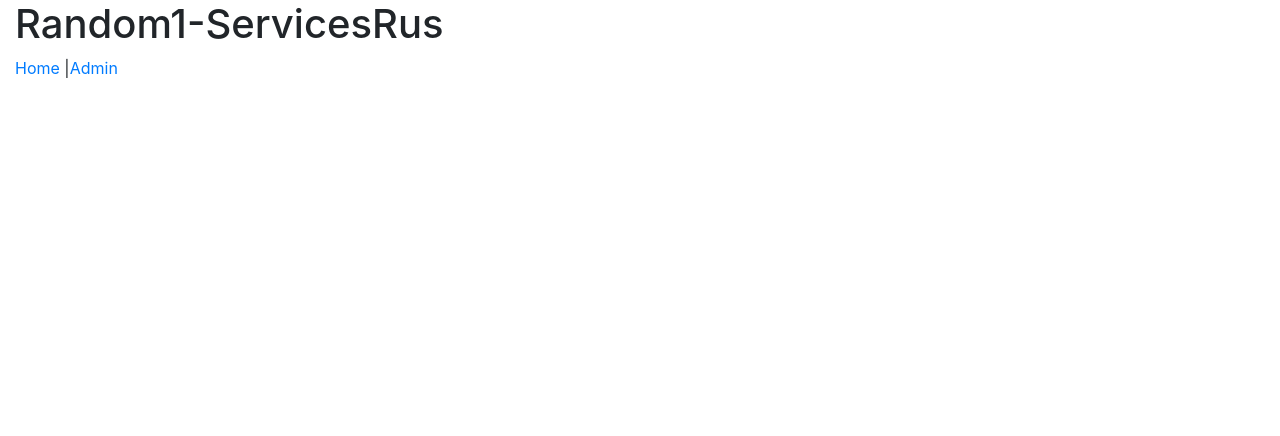
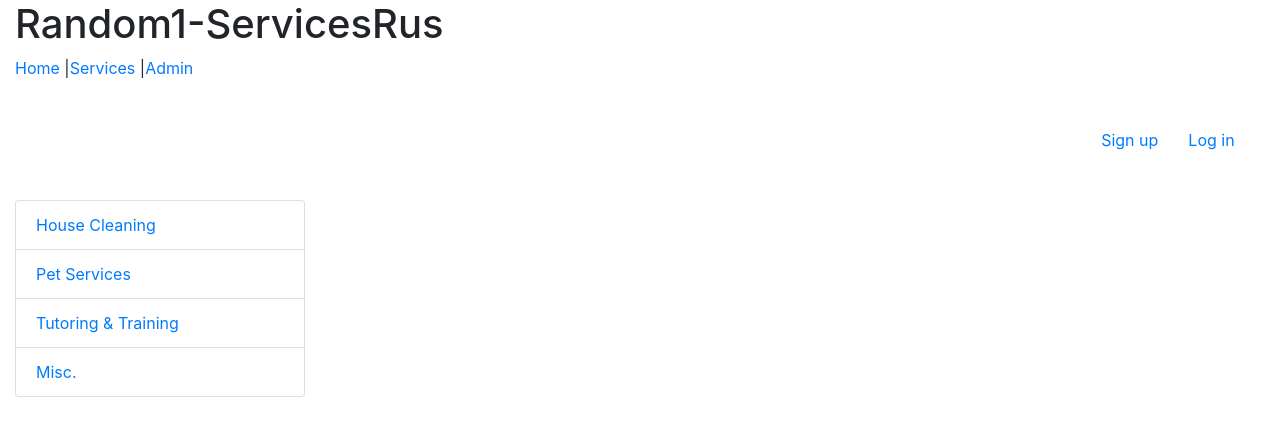
Before and after one commit to texzone/cs4500_sp19_client_react_random1, a React (Create React App) app: page /services in a window 1280 px wide. Shown: the top 436 px of the page. Built offline with nearby package versions, Linux system fonts and the light colour scheme.

Commit message:
SD15-262 Left-pane Service Categories for Service Navigator Screen (#34)
* Adding mock service category data

* Barebones left-pane service categories for service navigator page

* Revert category pill related work

* Added missing link to services

```diff
--- a/src/App.js
+++ b/src/App.js
@@ -3,6 +3,7 @@ import '../node_modules/bootstrap/dist/css/bootstrap.min.css'
 import {BrowserRouter as Router, Route, Link} from 'react-router-dom'
 import Admin from './components/Admin'
 import HomeContainer from './components/containers/HomeContainer'
+import ServiceNavigator from './components/serviceNavigator/ServiceNavigator'
 import ServiceProviderNavigator from './components/ServiceProviderNavigator'
 
 class App extends Component {
@@ -13,6 +14,7 @@ class App extends Component {
           <Router>
             <div>
               <Link to="/home">Home</Link> |
+              <Link to="/services">Services</Link> |
               <Link to="/admin">Admin</Link>
               <br/>
               <br/>
@@ -21,6 +23,10 @@ class App extends Component {
                   path="/home"
                   exact
                   component={HomeContainer}/>
+              <Route
+                  path="/services"
+                  exact
+                  component={ServiceNavigator}/>
               <Route
                   path="/admin"
                   exact
--- /dev/null
+++ b/src/components/serviceNavigator/ServiceCategoryList.js
@@ -0,0 +1,15 @@
+import React from 'react'
+
+const ServiceCategoryList = ({serviceCategories}) =>
+    <ul className="list-group">
+        {
+            serviceCategories.map(serviceCategory =>
+                    <li key={serviceCategory.id}
+                        className="list-group-item no-border">
+                        <a href={`#${serviceCategory.id}`}>{serviceCategory.title}</a>
+                    </li>
+                )
+            }
+    </ul>
+
+export default ServiceCategoryList
--- /dev/null
+++ b/src/components/serviceNavigator/ServiceNavigator.js
@@ -0,0 +1,25 @@
+import React from 'react'
+import ServiceCategoryList from './ServiceCategoryList'
+import serviceCategories from '../../mock/data/service_categories.mock.json'
+
+const ServiceNavigator = () =>
+    <div>
+        <div className="row">
+            <div className="col-11 text-right">
+            <a href="#">Sign up</a>
+            </div>
+            <div className="col-1">
+            <a href="#">Log in</a>
+            </div>
+        </div>
+        <br/>
+        <br/>
+        <div className="row">
+            <div className="col-3">
+                <ServiceCategoryList
+                    serviceCategories={serviceCategories}/>
+            </div>
+        </div>
+    </div>
+
+export default ServiceNavigator
--- /dev/null
+++ b/src/mock/data/service_categories.mock.json
@@ -0,0 +1,6 @@
+[
+    {"id":3003,"title":"House Cleaning"},
+    {"id":3013,"title":"Pet Services"},
+    {"id":3023,"title":"Tutoring & Training"},
+    {"id":3033,"title":"Misc."}
+]
```
